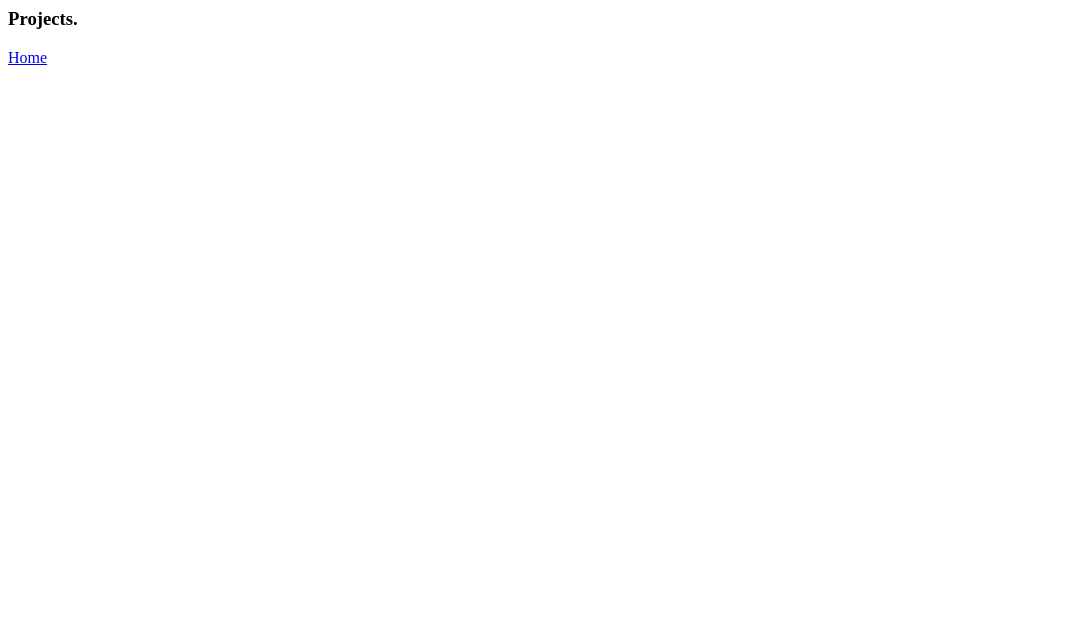
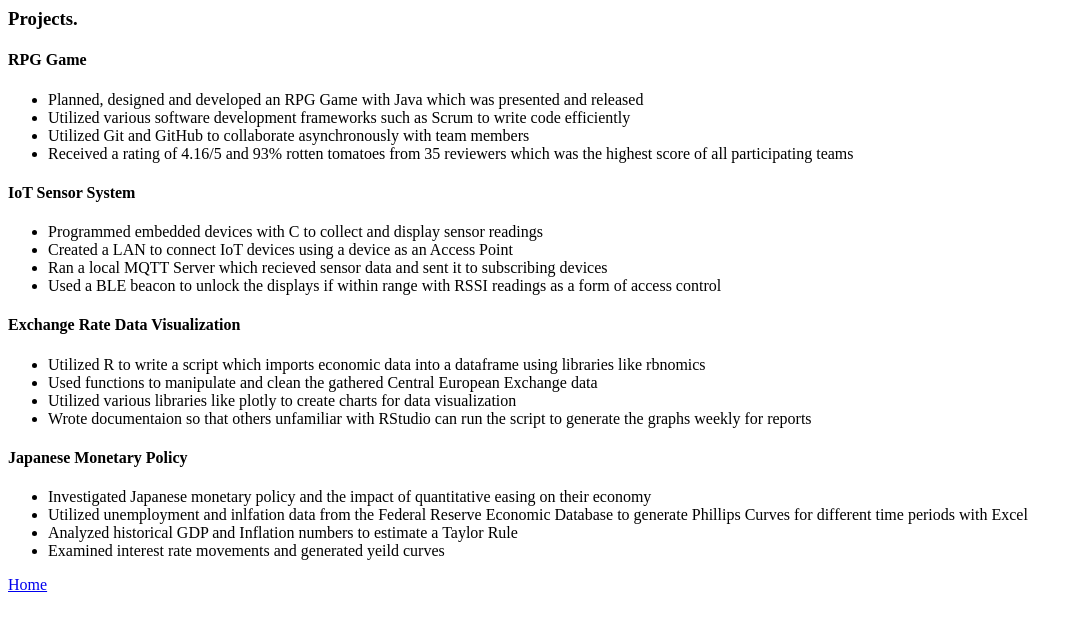
Before and after one commit to hawkeyephil/hawkeyephil.github.io, a plain HTML site: page projects.html in a window 1280 px wide. Shown: the whole page, without its empty margins (0-1083 px from the left). Drawn offline with Linux system fonts and the light colour scheme.

Commit message:
Projects Page

```diff
--- a/projects.html
+++ b/projects.html
@@ -6,6 +6,50 @@
     <body>
         <h3>Projects.</h3>
 
+        <h4>RPG Game</h4>
+        <p>
+            <ul>
+                <li>Planned, designed and developed an RPG Game with Java which was presented and released</li>
+                <li>Utilized various software development frameworks such as Scrum to write code efficiently</li>
+                <li>Utilized Git and GitHub to collaborate asynchronously with team members</li>
+                <li>Received a rating of 4.16/5 and 93% rotten tomatoes from 35 reviewers which was the highest
+                    score of all participating teams
+                </li>
+            </ul>
+        </p>
+
+        <h4>IoT Sensor System</h4>
+        <p>
+            <ul>
+                <li>Programmed embedded devices with C to collect and display sensor readings</li>
+                <li>Created a LAN to connect IoT devices using a device as an Access Point</li>
+                <li>Ran a local MQTT Server which recieved sensor data and sent it to subscribing devices</li>
+                <li>Used a BLE beacon to unlock the displays if within range with RSSI readings as a form of access control</li>
+            </ul>
+        </p>
+
+        <h4>Exchange Rate Data Visualization</h4>
+        <p>
+            <ul>
+                <li>Utilized R to write a script which imports economic data into a dataframe using libraries like rbnomics</li>
+                <li>Used functions to manipulate and clean the gathered Central European Exchange data</li>
+                <li>Utilized various libraries like plotly to create charts for data visualization</li>
+                <li>Wrote documentaion so that others unfamiliar with RStudio can run the script to generate the graphs weekly for reports</li>
+            </ul>
+        </p>
+
+        <h4>Japanese Monetary Policy</h4>
+        <p>
+            <ul>
+                <li>Investigated Japanese monetary policy and the impact of quantitative easing on their economy</li>
+                <li>Utilized unemployment and inlfation data from the Federal Reserve Economic Database to generate
+                    Phillips Curves for different time periods with Excel
+                </li>
+                <li>Analyzed historical GDP and Inflation numbers to estimate a Taylor Rule </li>
+                <li>Examined interest rate movements and generated yeild curves</li>
+            </ul>
+        </p>
+
         <a href="index.html">Home</a>
     </body>
 </html>
```
Also changed, not shown: about.html (+17 -2 lines).
